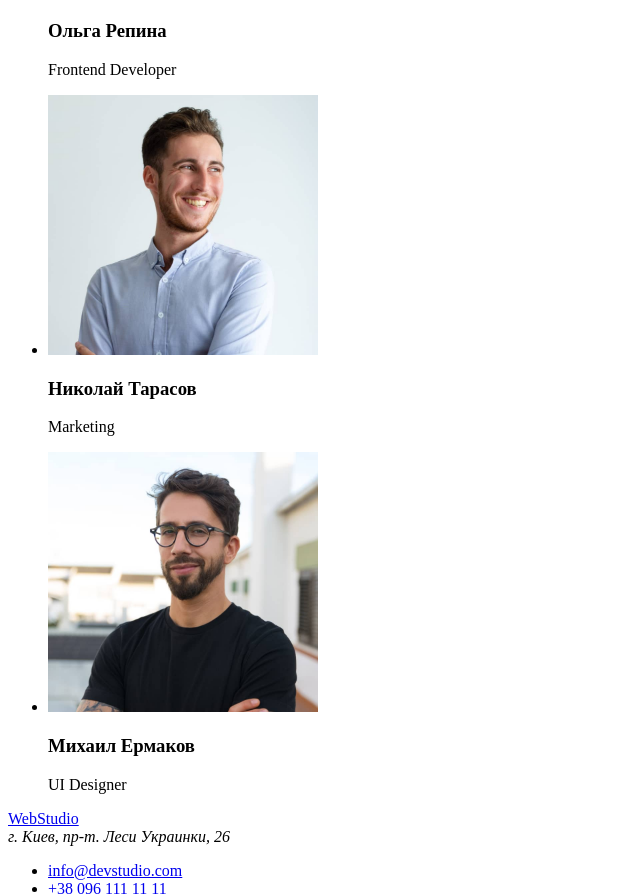
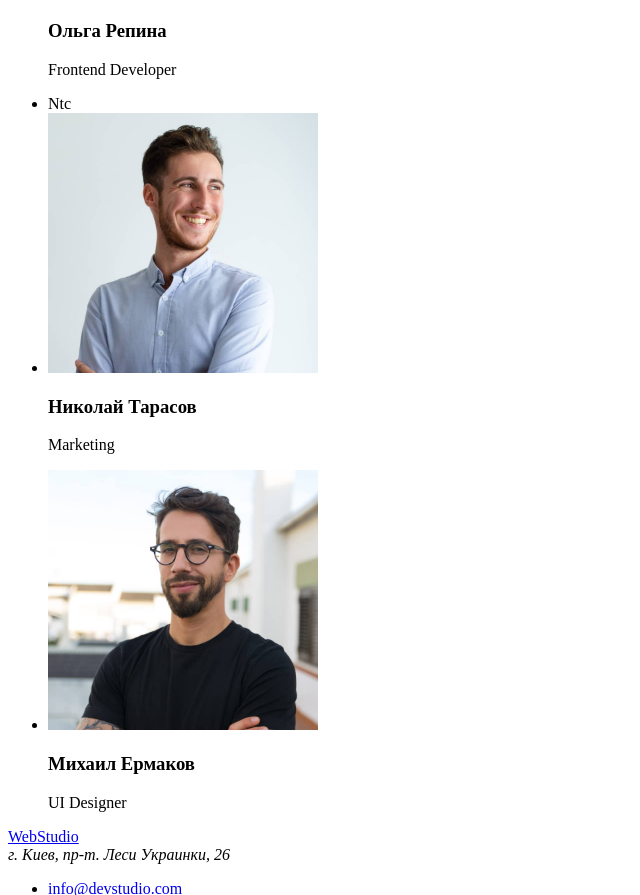
Before and after one commit to n3us3r/goit-markup-hw-01, a plain HTML site: page index.html in a window 1280 px wide. Shown: the part 2235-3130 px from the top of the page, without its empty margins (0-640 px from the left). Drawn offline with Linux system fonts and the light colour scheme.

Commit message:
Updating files

```diff
--- a/index.html
+++ b/index.html
@@ -126,7 +126,7 @@
             <h3>Ольга Репина</h3>
             <p lang="en">Frontend Developer</p>
           </li>
-
+          <li>Ntc</li>
           <li>
             <img
               src="./Images/Team member3.jpg"
```
Also changed, not shown: Images/WebStudio.png (deleted), 1 other file.
